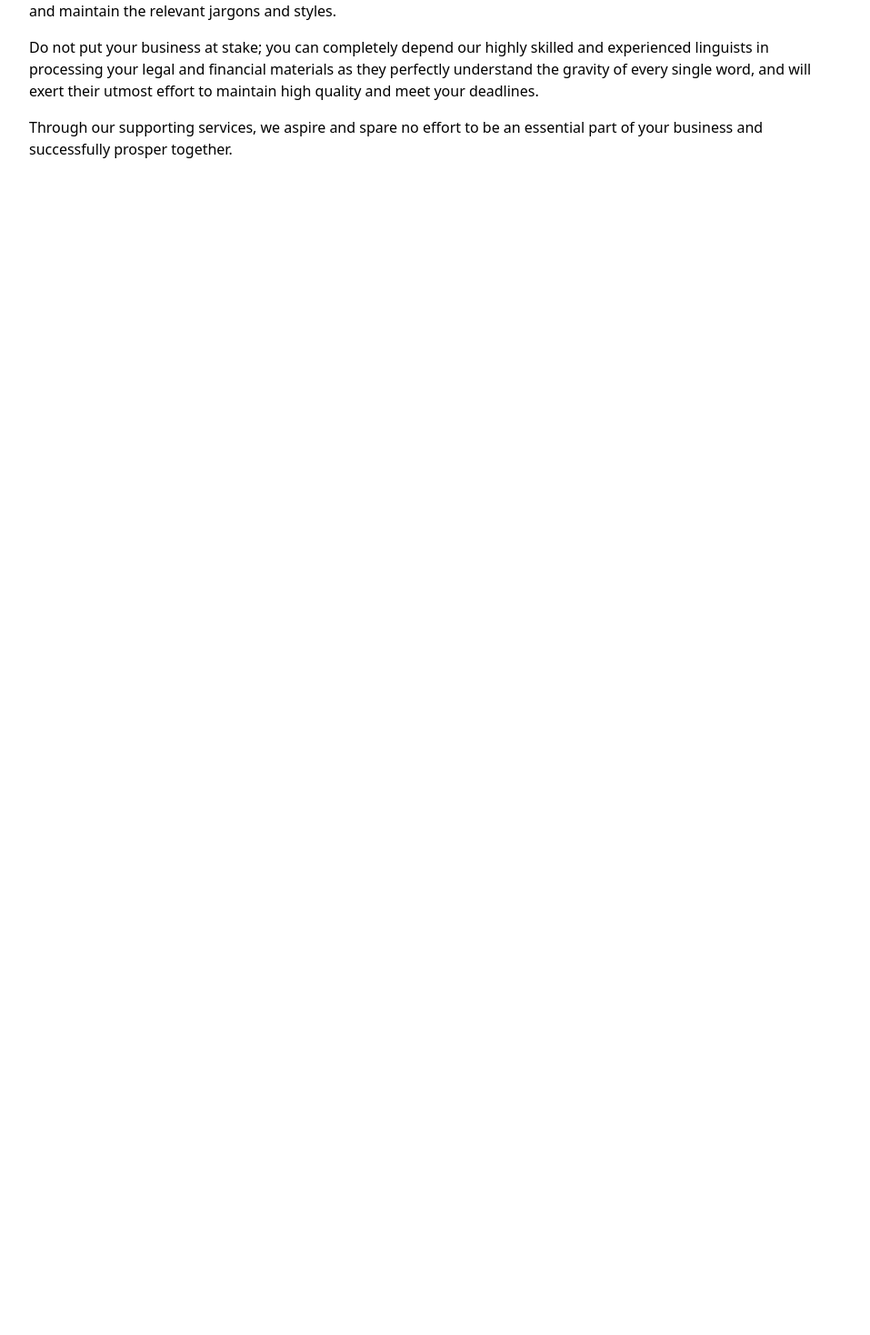
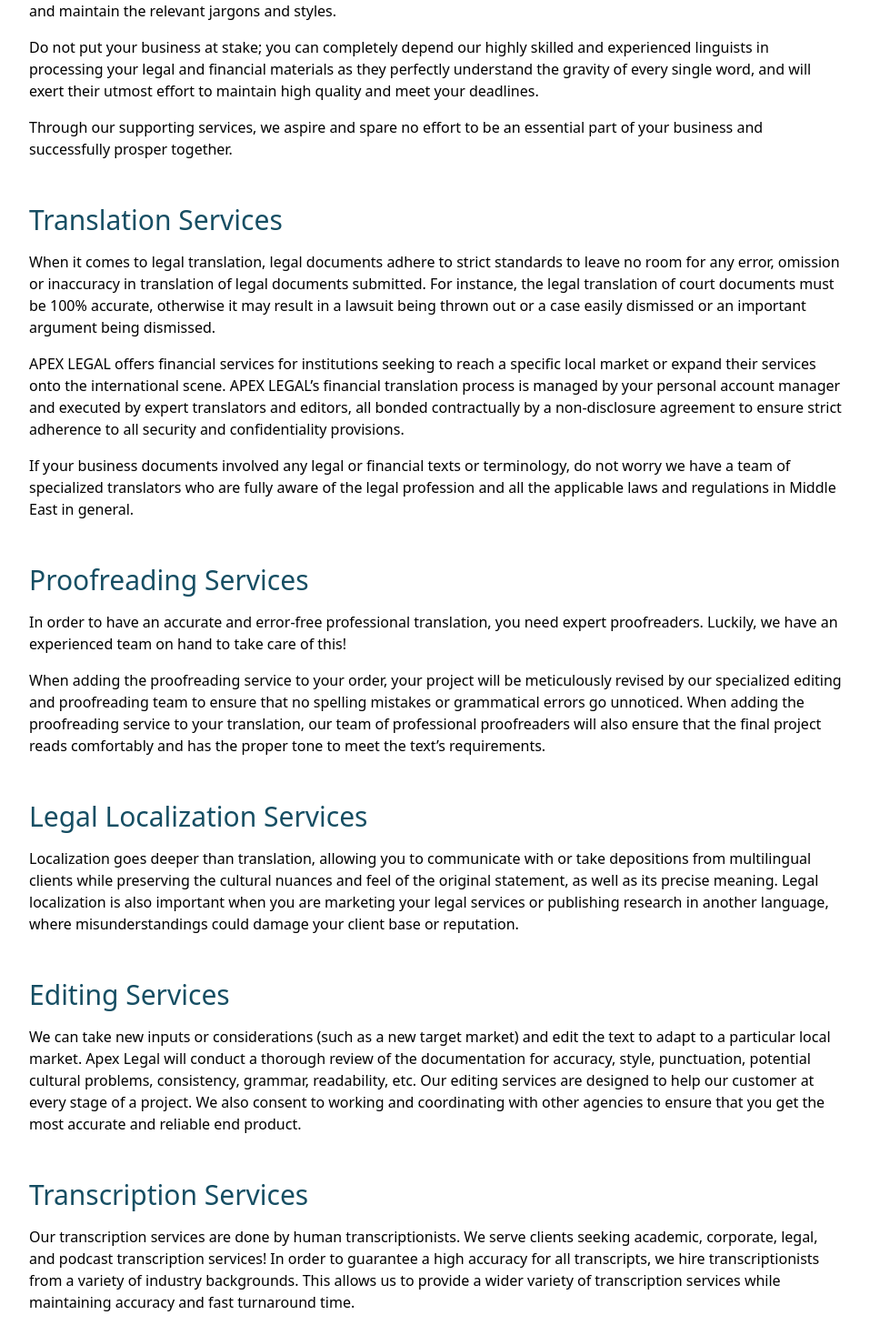
Before and after one commit to mibradev/apexlegal-website, a Next.js app: page / in a window 1280 px wide. Shown: the part 1064-2532 px from the top of the page at 91% size, without its empty margins (160-1117 px from the left). Before the commit the page ends 1264 px from the top, so only its background shows below. Built offline with nearby package versions, Linux system fonts and the light colour scheme.

Commit message:
Add Services component

```diff
--- a/pages/index.tsx
+++ b/pages/index.tsx
@@ -17,6 +17,7 @@ const Home: NextPage = () => {
       </div>
       <Features />
       <AboutUs />
+      <Services />
     </>
   )
 }
@@ -134,6 +135,101 @@ function AboutUs() {
   )
 }
 
+function Services() {
+  return (
+    <section className="p-6 md:px-12 lg:px-24 xl:px-48 space-y-12">
+      <div className="space-y-4">
+        <h2 className="text-3xl text-bold text-cyan-900">
+          Translation Services
+        </h2>
+        <p>
+          When it comes to legal translation, legal documents adhere to strict
+          standards to leave no room for any error, omission or inaccuracy in
+          translation of legal documents submitted. For instance, the legal
+          translation of court documents must be 100% accurate, otherwise it may
+          result in a lawsuit being thrown out or a case easily dismissed or an
+          important argument being dismissed.
+        </p>
+        <p>
+          APEX LEGAL offers financial services for institutions seeking to reach
+          a specific local market or expand their services onto the
+          international scene. APEX LEGAL’s financial translation process is
+          managed by your personal account manager and executed by expert
+          translators and editors, all bonded contractually by a non-disclosure
+          agreement to ensure strict adherence to all security and
+          confidentiality provisions.
+        </p>
+        <p>
+          If your business documents involved any legal or financial texts or
+          terminology, do not worry we have a team of specialized translators
+          who are fully aware of the legal profession and all the applicable
+          laws and regulations in Middle East in general.
+        </p>
+      </div>
+      <div className="space-y-4">
+        <h2 className="text-3xl text-bold text-cyan-900">
+          Proofreading Services
+        </h2>
+        <p>
+          In order to have an accurate and error-free professional translation,
+          you need expert proofreaders. Luckily, we have an experienced team on
+          hand to take care of this!
+        </p>
+        <p>
+          When adding the proofreading service to your order, your project will
+          be meticulously revised by our specialized editing and proofreading
+          team to ensure that no spelling mistakes or grammatical errors go
+          unnoticed. When adding the proofreading service to your translation,
+          our team of professional proofreaders will also ensure that the final
+          project reads comfortably and has the proper tone to meet the text’s
+          requirements.
+        </p>
+      </div>
+      <div className="space-y-4">
+        <h2 className="text-3xl text-bold text-cyan-900">
+          Legal Localization Services
+        </h2>
+        <p>
+          Localization goes deeper than translation, allowing you to communicate
+          with or take depositions from multilingual clients while preserving
+          the cultural nuances and feel of the original statement, as well as
+          its precise meaning. Legal localization is also important when you are
+          marketing your legal services or publishing research in another
+          language, where misunderstandings could damage your client base or
+          reputation.
+        </p>
+      </div>
+      <div className="space-y-4">
+        <h2 className="text-3xl text-bold text-cyan-900">Editing Services</h2>
+        <p>
+          We can take new inputs or considerations (such as a new target market)
+          and edit the text to adapt to a particular local market. Apex Legal
+          will conduct a thorough review of the documentation for accuracy,
+          style, punctuation, potential cultural problems, consistency, grammar,
+          readability, etc. Our editing services are designed to help our
+          customer at every stage of a project. We also consent to working and
+          coordinating with other agencies to ensure that you get the most
+          accurate and reliable end product.
+        </p>
+      </div>
+      <div className="space-y-4">
+        <h2 className="text-3xl text-bold text-cyan-900">
+          Transcription Services
+        </h2>
+        <p>
+          Our transcription services are done by human transcriptionists. We
+          serve clients seeking academic, corporate, legal, and podcast
+          transcription services! In order to guarantee a high accuracy for all
+          transcripts, we hire transcriptionists from a variety of industry
+          backgrounds. This allows us to provide a wider variety of
+          transcription services while maintaining accuracy and fast turnaround
+          time.
+        </p>
+      </div>
+    </section>
+  )
+}
+
 function ContactUs() {
   return (
     <section className="h-screen flex flex-col justify-center items-center bg-cyan-900 text-cyan-100 space-y-8">
```
